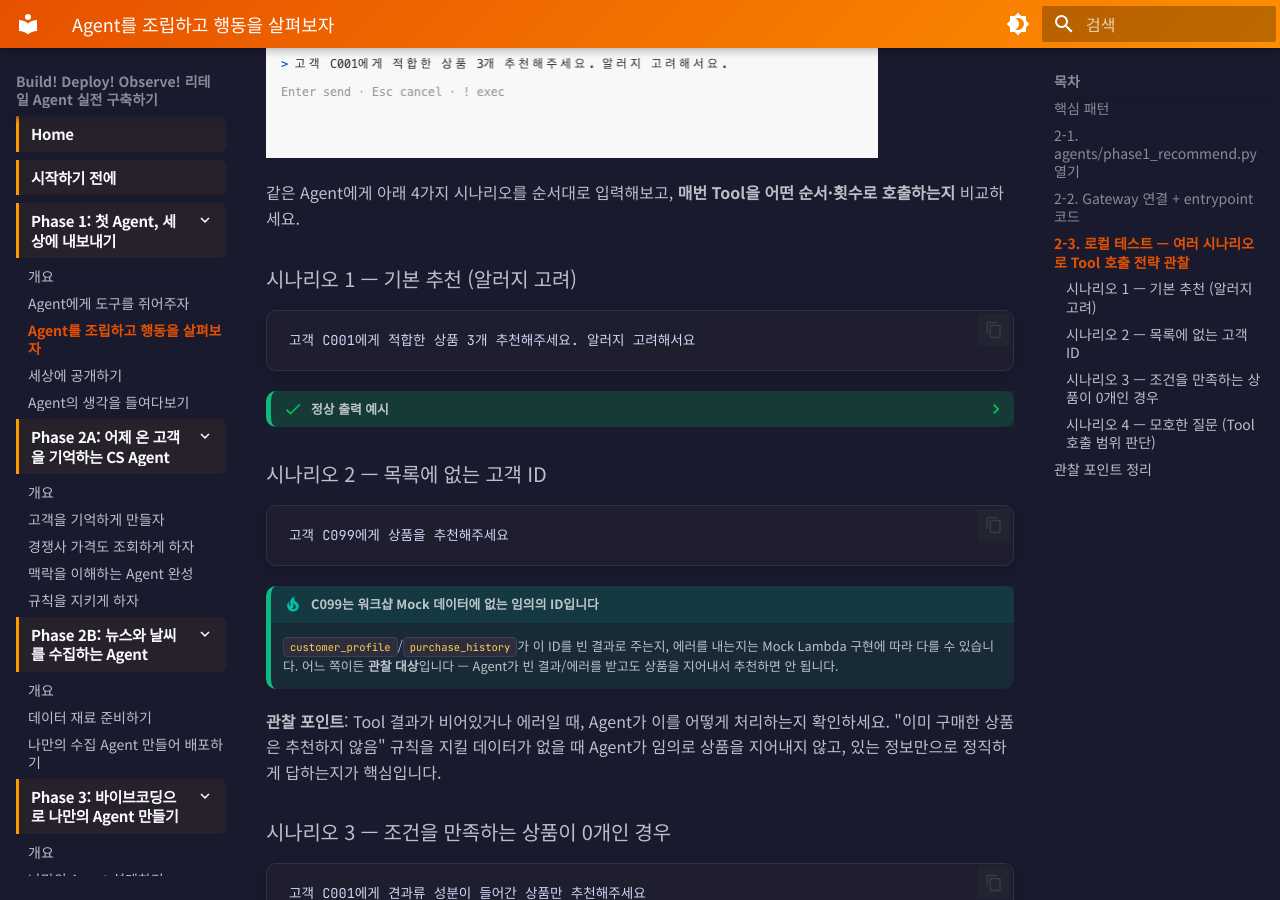
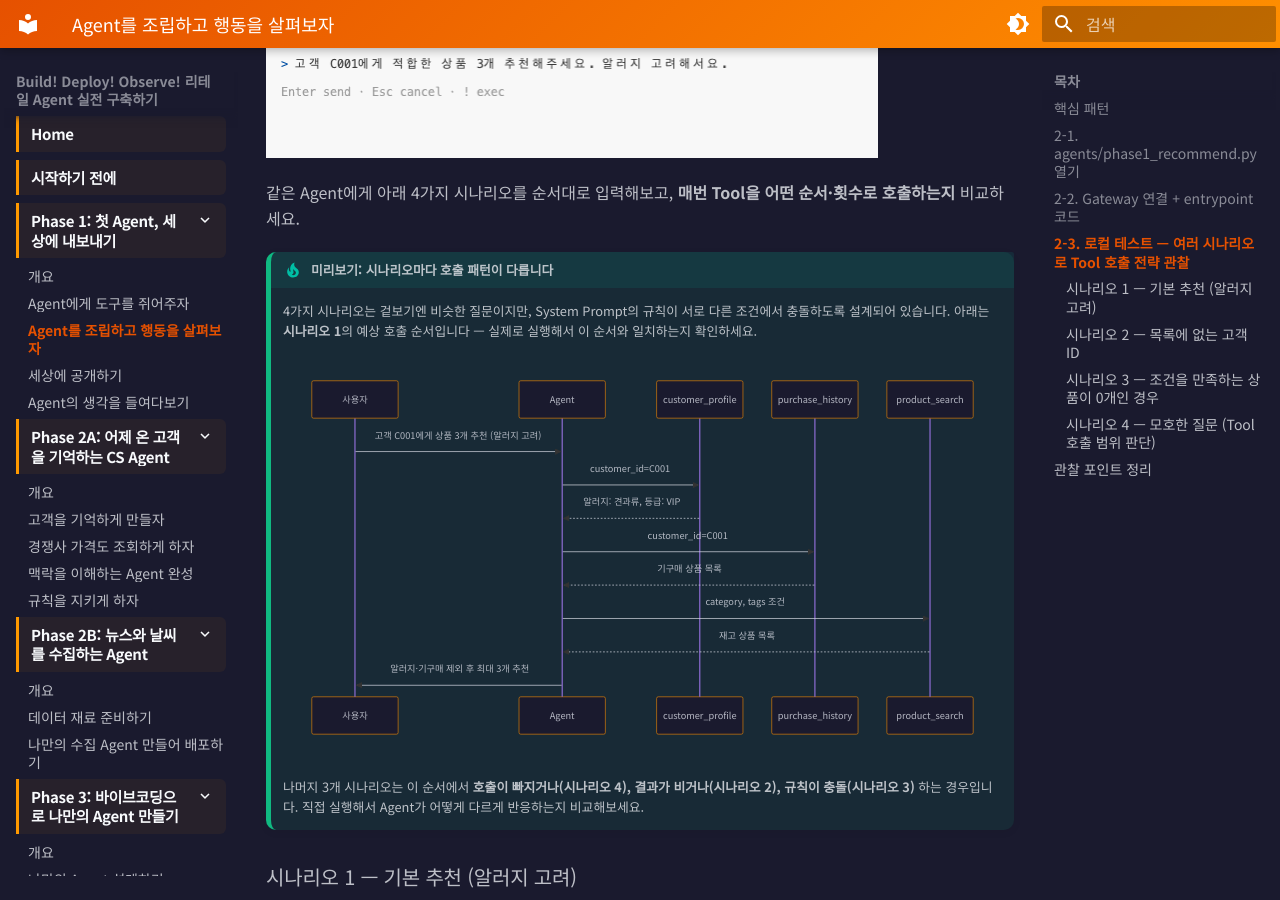
Before and after one commit to kjhyuok/rcg-agentcore-workshop-guide, an MkDocs documentation site: the page built from docs/phase1/step2-agent.md, in a window 1280 px wide and 900 px high, scrolled down 3852 px. Built offline with MkDocs 1.6.1 and Material for MkDocs 9.7.7, drawn with Linux system fonts in a browser that asks for light colours; some of the changed text lies outside the part shown.

Commit message:
docs: Step2 시나리오 섹션에 시퀀스 다이어그램 미리보기 + Step4 Trace 연계 카드 추가

````diff
--- a/docs/phase1/step2-agent.md
+++ b/docs/phase1/step2-agent.md
@@ -149,6 +149,29 @@ agentcore dev --no-browser
 
 같은 Agent에게 아래 4가지 시나리오를 순서대로 입력해보고, **매번 Tool을 어떤 순서·횟수로 호출하는지** 비교하세요.
 
+!!! tip "미리보기: 시나리오마다 호출 패턴이 다릅니다"
+    4가지 시나리오는 겉보기엔 비슷한 질문이지만, System Prompt의 규칙이 서로 다른 조건에서 충돌하도록 설계되어 있습니다. 아래는 **시나리오 1**의 예상 호출 순서입니다 — 실제로 실행해서 이 순서와 일치하는지 확인하세요.
+
+    ```mermaid
+    sequenceDiagram
+        participant U as 사용자
+        participant A as Agent
+        participant CP as customer_profile
+        participant PH as purchase_history
+        participant PS as product_search
+
+        U->>A: 고객 C001에게 상품 3개 추천 (알러지 고려)
+        A->>CP: customer_id=C001
+        CP-->>A: 알러지: 견과류, 등급: VIP
+        A->>PH: customer_id=C001
+        PH-->>A: 기구매 상품 목록
+        A->>PS: category, tags 조건
+        PS-->>A: 재고 상품 목록
+        A->>U: 알러지·기구매 제외 후 최대 3개 추천
+    ```
+
+    나머지 3개 시나리오는 이 순서에서 **호출이 빠지거나(시나리오 4), 결과가 비거나(시나리오 2), 규칙이 충돌(시나리오 3)** 하는 경우입니다. 직접 실행해서 Agent가 어떻게 다르게 반응하는지 비교해보세요.
+
 ### 시나리오 1 — 기본 추천 (알러지 고려)
 
 ```bash
@@ -201,6 +224,14 @@ agentcore dev --no-browser
 
     Step 4의 Observability에서 이 시나리오들의 Trace를 다시 확인하며 "왜 이렇게 호출했는지"를 검증합니다.
 
+<div style="padding:16px;background:linear-gradient(135deg,#e3f2fd,#f3e5f5);border-radius:14px;border:1px solid #90caf9;margin:16px 0;display:flex;gap:16px;align-items:center;">
+<div style="flex:0 0 auto;font-size:2em;">🔍</div>
+<div>
+<strong>여기서 관찰한 건 "겉보기 결과"입니다.</strong><br/>
+<span style="font-size:0.9em;color:#444;">Step 4에서는 GenAI Dashboard의 Trace/Span으로 <strong>Agent 내부에서 실제로 어떤 Tool을 몇 번, 몇 초 걸려 호출했는지</strong>를 그림으로 확인합니다. 지금 세운 "예상"이 맞았는지 다음 Step에서 바로 검증하세요.</span>
+</div>
+</div>
+
 ---
 
 !!! success "다음"
````
